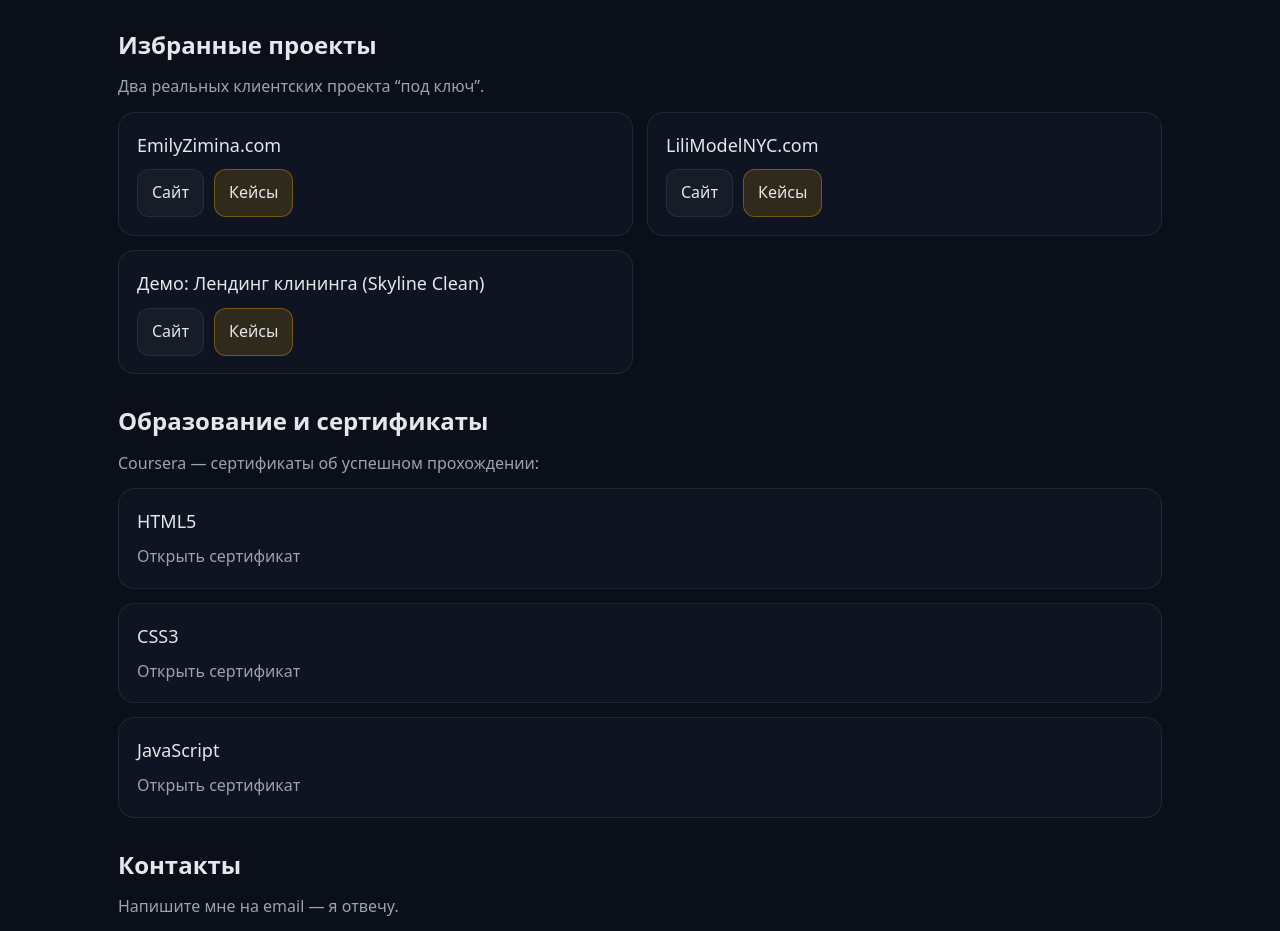
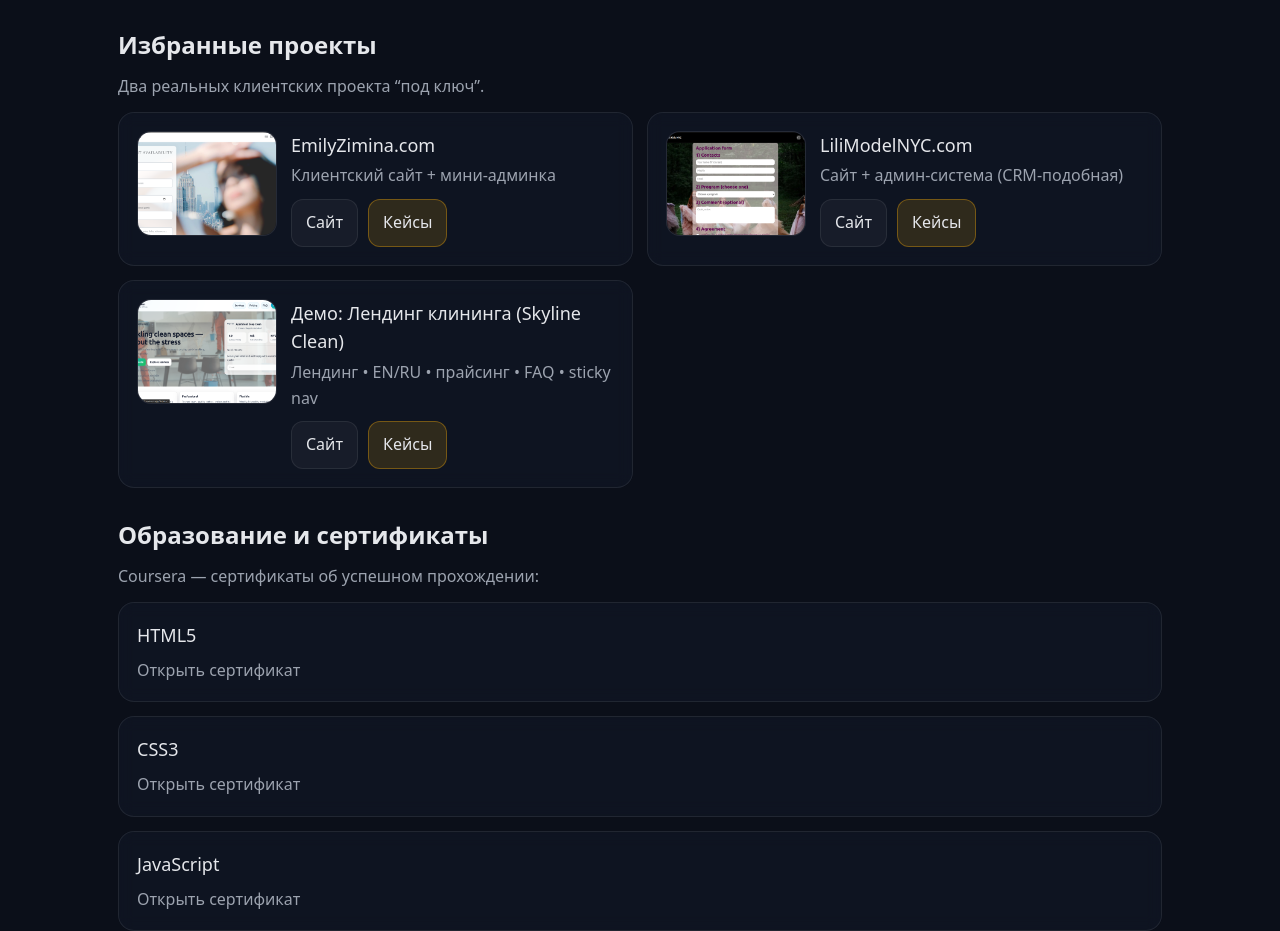
Before and after one commit to favoritemovies/portfolio, a Next.js app: page /ru in a window 1280 px wide. Shown: the part 1200-2131 px from the top of the page. Built offline with nearby package versions, Linux system fonts and the light colour scheme.

Commit message:
Update featured projects (EN/RU)

```diff
--- a/src/app/en/projects/page.tsx
+++ b/src/app/en/projects/page.tsx
@@ -79,6 +79,11 @@
 
 <Section title="Demo: Skyline Clean Co." subtitle="One-page landing (EN/RU) • conversion-focused layout">
   <div className="card">
+    <div className="proj-mini__img" style={{ aspectRatio: "16 / 9", marginBottom: 12 }}>
+    <img
+    src="/projects/cleaning/hero.png"
+    alt="Skyline Clean landing preview" />
+  </div>
     <p className="p">
       Bright landing page for a NYC cleaning service with sticky navigation, section anchors,
       bilingual toggle, pricing, FAQ, and contact forms (demo behavior).
--- a/src/app/ru/page.tsx
+++ b/src/app/ru/page.tsx
@@ -66,15 +66,29 @@
   <div className="grid grid-2">
     {(tr.featured as unknown as FeaturedItem[]).map((p) => (
       <div key={p.name} className="card">
-              <div className="h3">{p.name}</div>
-              <div style={{ marginTop: 10, display: "flex", gap: 10, flexWrap: "wrap" }}>
+        <div className="proj-mini">
+          <div className="proj-mini__img" style={{ aspectRatio: "4 / 3" }}>
+            <img
+              src={p.img ?? "/projects/emily-form.png"}
+              alt={`${p.name} preview`}
+            />
+          </div>
+
+          <div>
+            <div className="h3" style={{ marginBottom: 4 }}>{p.name}</div>
+            {p.meta ? <p className="p" style={{ marginBottom: 10 }}>{p.meta}</p> : null}
+
+            <div className="proj-mini__actions">
               <a className="btn" href={p.url} target="_blank" rel="noreferrer">Сайт</a>
               <Link className="btn btn-primary" href="/ru/projects">Кейсы</Link>
+            </div>
+          </div>
         </div>
       </div>
     ))}
   </div>
 </Section>
+
 
       <Section title={tr.certTitle} subtitle={tr.certSubtitle}>
         <div className="grid">
--- a/src/app/ru/projects/page.tsx
+++ b/src/app/ru/projects/page.tsx
@@ -79,6 +79,9 @@
 
       <Section title="Демо: Skyline Clean Co." subtitle="Одностраничный лендинг (EN/RU) • конверсионная структура">
   <div className="card">
+    <div className="proj-mini__img" style={{ aspectRatio: "16 / 9", marginBottom: 12 }}>
+    <img src="/projects/cleaning/hero.png" alt="Превью лендинга Skyline Clean" />
+  </div>
     <p className="p">
       Яркий лендинг для клининг-сервиса в NYC: липкая шапка, якорные переходы по секциям,
       переключение EN/RU, прайсинг, FAQ и контакты (демо-форма).
--- a/src/content/siteContent.ts
+++ b/src/content/siteContent.ts
@@ -54,7 +54,10 @@
   },
 
   { name: "Demo: Cleaning Landing (Skyline Clean)",
-    url: "https://demo-cleaning-landing.vercel.app" },
+    url: "https://demo-cleaning-landing.vercel.app",
+    img: "/projects/hero.png",
+    meta: "Landing • EN/RU • pricing • FAQ • sticky nav",
+  },
 
 ],
 
@@ -137,7 +140,10 @@
   },
 
   { name: "Демо: Лендинг клининга (Skyline Clean)",
-    url: "https://demo-cleaning-landing.vercel.app" },
+    url: "https://demo-cleaning-landing.vercel.app",
+    img: "/projects/hero.png",
+    meta: "Лендинг • EN/RU • прайсинг • FAQ • sticky nav",
+  },
 
 ],
 
```
Also changed, not shown: public/projects/hero.png (added). Lines whose indentation alone changed are shown as unchanged.
